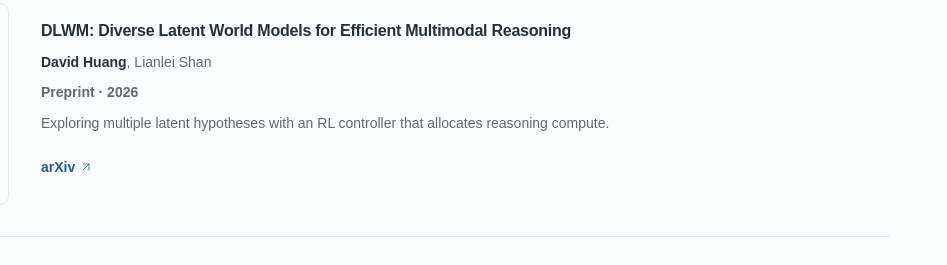
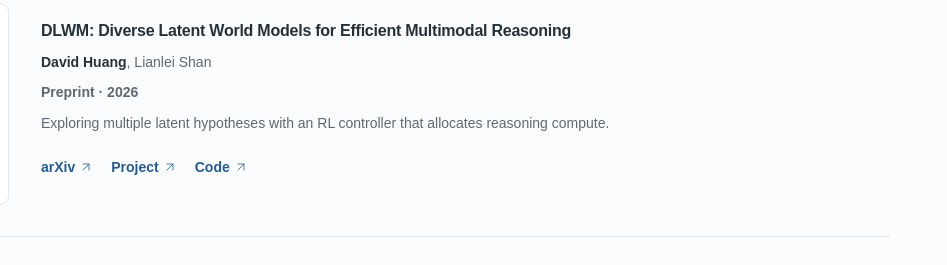
Before and after one commit to Dawae111/Dawae111.github.io, an Astro site: page / in a window 1280 px wide. Shown: the part 1391-1656 px from the top of the page, 333-1280 px from the left. Built offline with nearby package versions, Linux system fonts and the light colour scheme; Astro itself is replaced by a stand-in of ours.

Commit message:
Link the DLWM project page and code from the publication

```diff
--- a/src/data/research.ts
+++ b/src/data/research.ts
@@ -43,7 +43,11 @@ export const papers: Paper[] = [
     description: 'Exploring multiple latent hypotheses with an RL controller that allocates reasoning compute.',
     image: dlwm,
     imageAlt: 'DLWM pipeline: multimodal inputs produce diverse latent hypotheses; an RL controller expands, stops, or merges their reasoning paths before aggregating an answer.',
-    links: [{ label: 'arXiv', href: 'https://arxiv.org/abs/2606.15160' }],
+    links: [
+      { label: 'arXiv', href: 'https://arxiv.org/abs/2606.15160' },
+      { label: 'Project', href: 'https://dawae111.github.io/DLWM/' },
+      { label: 'Code', href: 'https://github.com/Dawae111/DLWM' },
+    ],
   },
   {
     id: 'moviedrive',
--- a/src/pages/index.astro
+++ b/src/pages/index.astro
@@ -19,7 +19,7 @@ const profilePage = {
   url: homeUrl,
   // Update dateModified when the visible profile content changes.
   dateCreated: '2026-11-17T03:00:30-05:00',
-  dateModified: '2026-11-17T17:24:09-05:00',
+  dateModified: '2026-11-18T03:30:33-05:00',
   mainEntity: {
     '@type': 'Person',
     '@id': personId,
```
